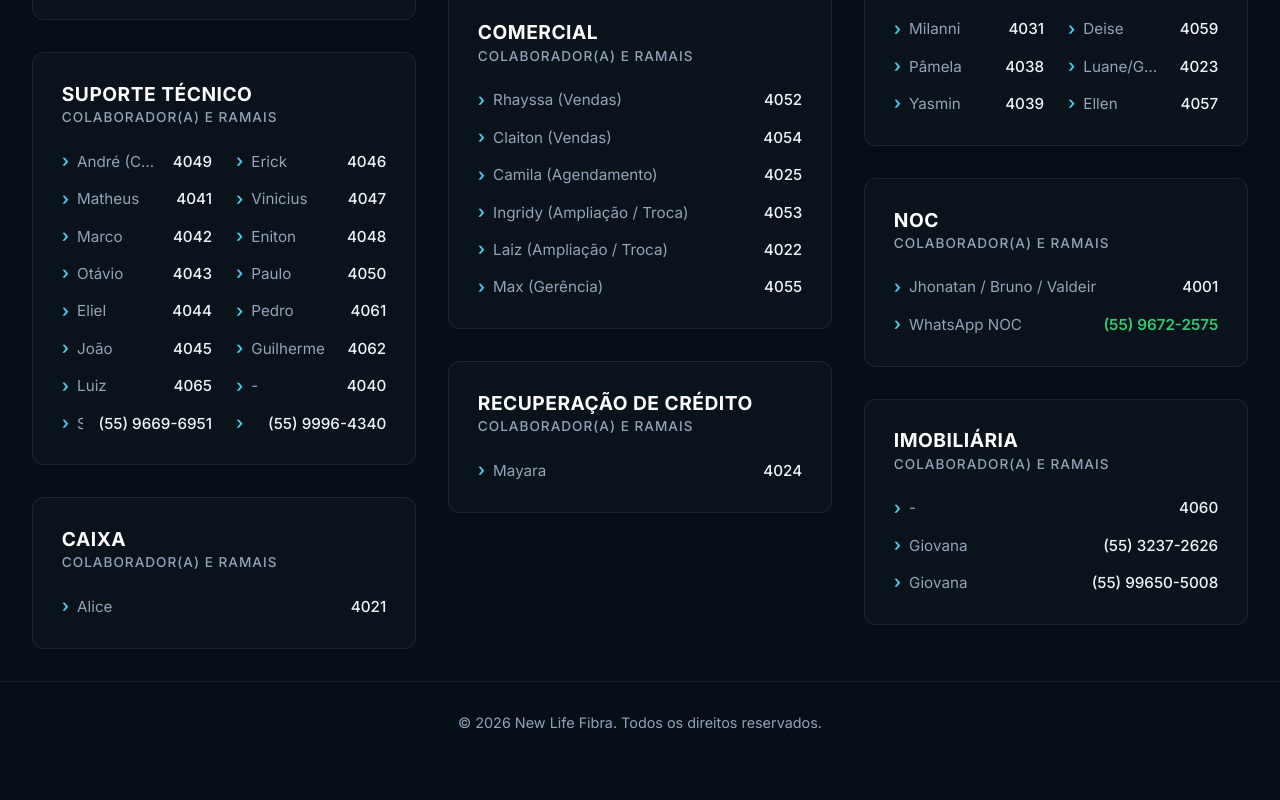
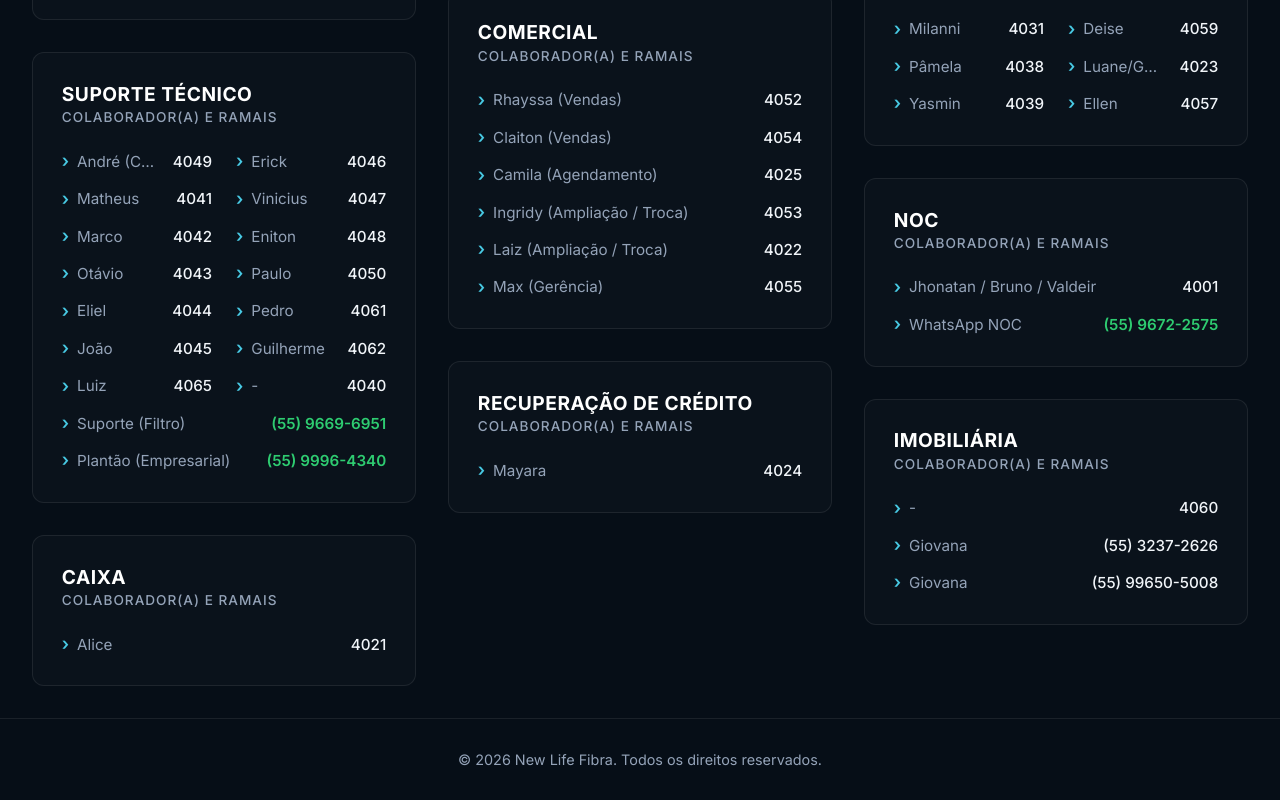
Before and after one commit to valdeir2016alves-gif/ramaisnewlife, a Next.js app: page / in a window 1280 px wide. Shown: the part 829-1629 px from the top of the page. Before the commit the page ends 1592 px from the top, so only its background shows below. Built offline with nearby package versions, Linux system fonts and the light colour scheme.

Commit message:
fix: make isWhatsApp logic robust against dynamic IDs

```diff
--- a/app/ClientPage.tsx
+++ b/app/ClientPage.tsx
@@ -126,7 +126,10 @@
 
               <div className={deptContacts.length > 6 ? styles.contactListMulti : styles.contactList}>
                 {deptContacts.map((contact) => {
-                  const isWhatsApp = contact.name.toLowerCase().includes('whatsapp') || [9005, 9006, 9007].includes(contact.id);
+                  const isWhatsApp = contact.name.toLowerCase().includes('whatsapp') ||
+                                     contact.name.toLowerCase().includes('filtro') ||
+                                     contact.name.toLowerCase().includes('empresarial') ||
+                                     [9005, 9006, 9007].includes(contact.id);
                   const onlyNumbers = contact.phone.replace(/\D/g, '');
                   const whatsappLink = isWhatsApp ? `https://wa.me/55${onlyNumbers}` : null;
 
```
